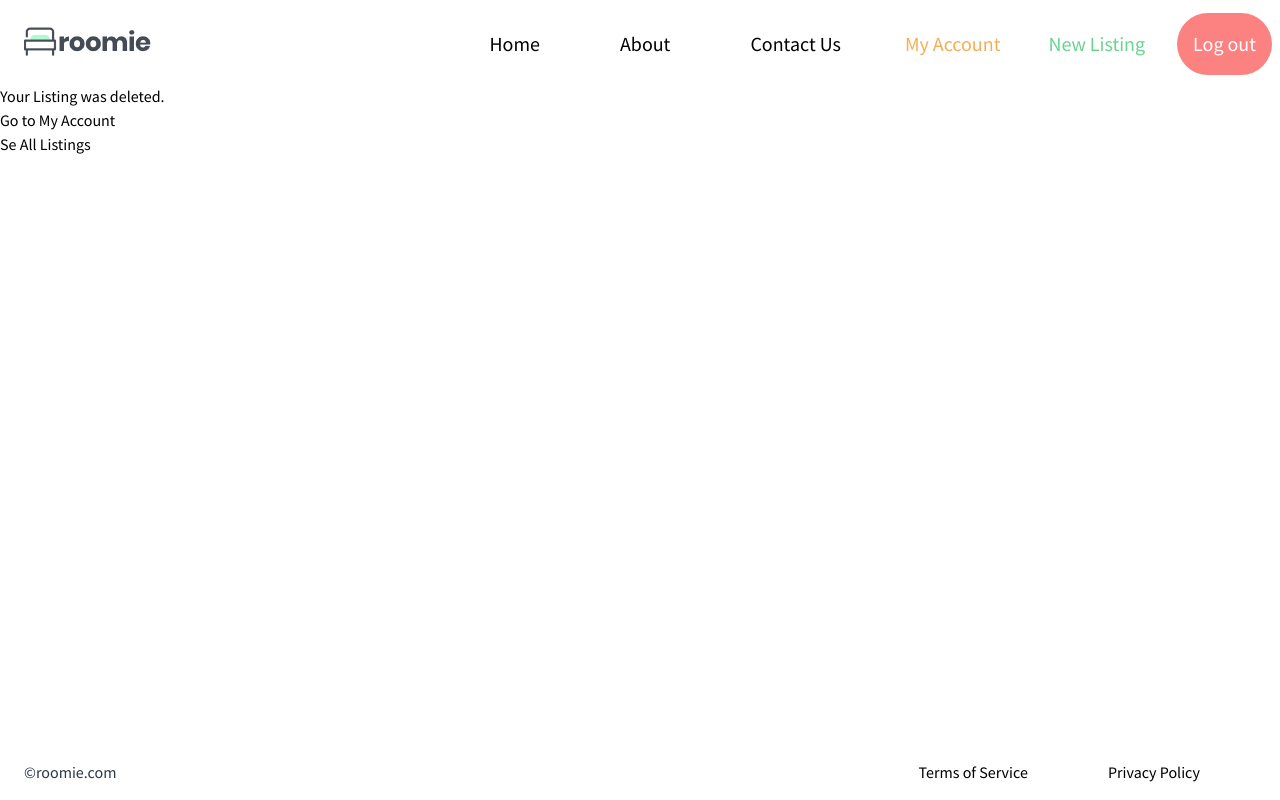
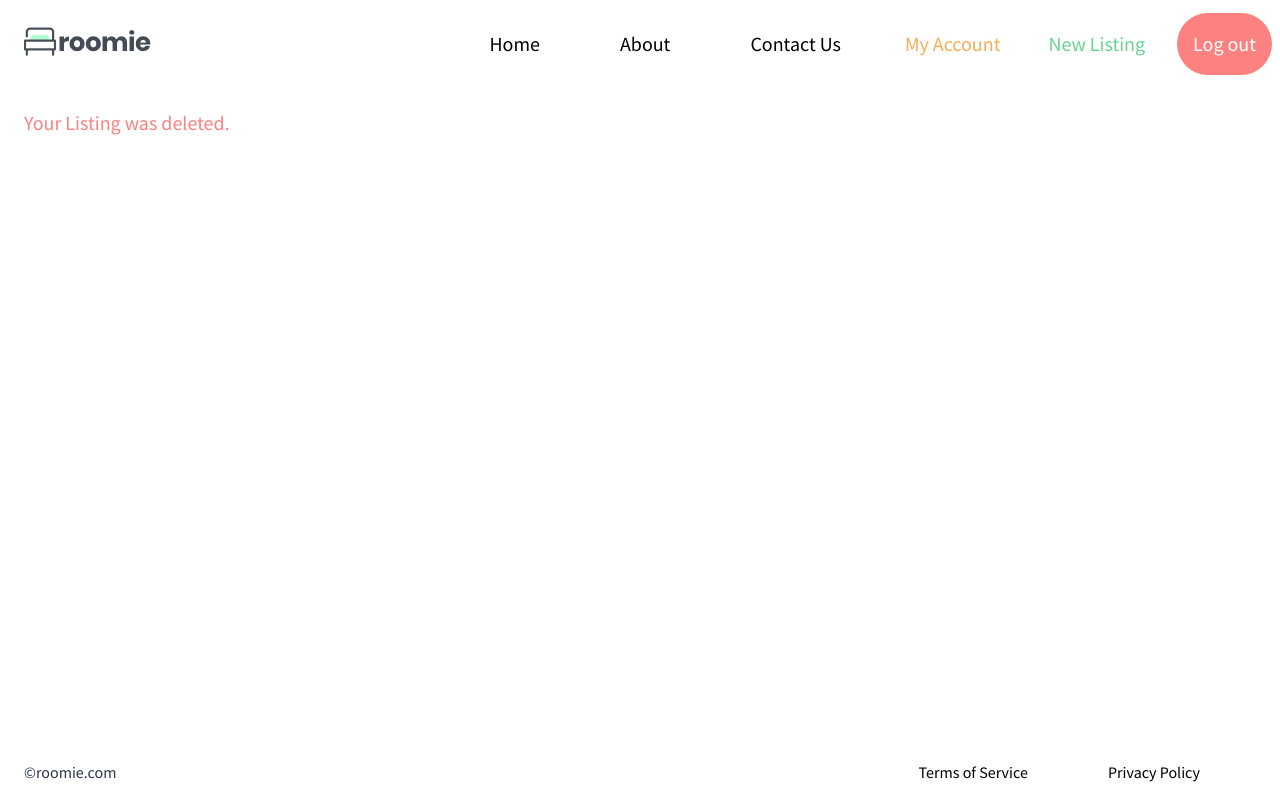
Before and after one commit to lucasmrl/roomie, a React (Create React App) app in the folder roomie-frontend/: page /delete/1 in a window 1280 px wide. Built offline with nearby package versions, Linux system fonts and the light colour scheme; no server answers; sample sign-in values are in the browser's storage.

Commit message:
Small improvements

```diff
--- a/roomie-frontend/src/components/DeleteListing.js
+++ b/roomie-frontend/src/components/DeleteListing.js
@@ -3,6 +3,7 @@ import { Link } from "react-router-dom";
 import axios from "axios";
 
 function DeleteListing({ match }) {
+  console.log(match);
   useEffect(() => {
     const deleteListing = async () => {
       try {
@@ -11,6 +12,10 @@ function DeleteListing({ match }) {
           method: "DELETE",
           url: `/api/listings/${match.params.id}`,
         });
+
+        // if (response.status === 204) {
+        //   props.history.push("/my-account");
+        // }
       } catch (error) {
         return alert(
           "Something went wrong while trying to delete this Listing...🧐"
@@ -22,15 +27,7 @@ function DeleteListing({ match }) {
 
   return (
     <div>
-      <h2>Your Listing was deleted.</h2>
-      <ul>
-        <li>
-          <Link to={`/my-account`}>Go to My Account</Link>
-        </li>
-        <li>
-          <Link to={`/listings`}>Se All Listings</Link>
-        </li>
-      </ul>
+      <h2 className="p-6 text-red-400 text-xl">Your Listing was deleted.</h2>
     </div>
   );
 }
--- a/roomie-frontend/src/components/MyAccount.js
+++ b/roomie-frontend/src/components/MyAccount.js
@@ -17,6 +17,7 @@ function MyAccount() {
         });
 
         setUserData(response.data.data.user);
+        console.log(response.data.data.user);
       } catch (error) {
         return alert(
           "Something went wrong while trying to fetch this particular User...🧐"
```
